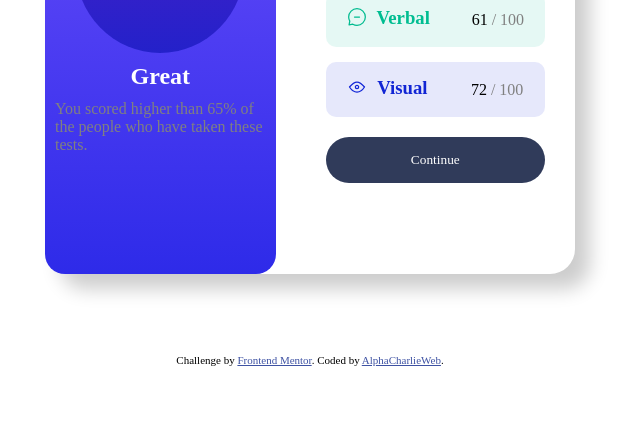
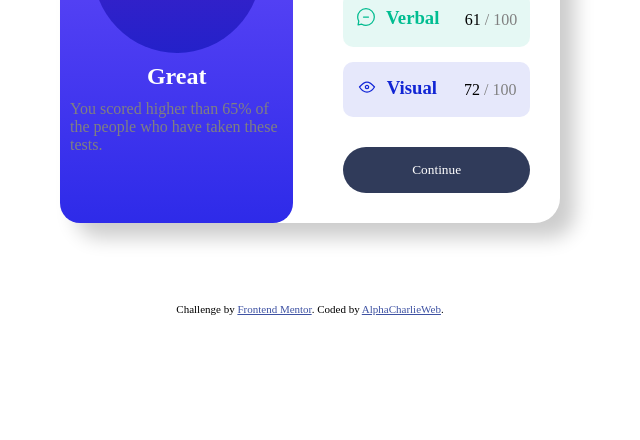
Before and after one commit to AlphaCharlieFoxtrot/results-summary-component-main, a plain HTML site: page index.html in a window 1280 px wide. Shown: the part 360-800 px from the top of the page, without its empty margins (330-970 px from the left). Drawn offline with Linux system fonts and the light colour scheme; a web font is replaced by a local one.

Commit message:
"correction"

```diff
--- a/sass/style.scss
+++ b/sass/style.scss
@@ -29,11 +29,9 @@ body{
             justify-content: center;
             gap: 25px;
             min-width: 375px;
-            width: 100%;
             @media (min-width:500px) {
                 max-width: 500px;
             }
-            min-width: 375px;
             @media (min-width:1024px) {
                 display: flex;
                 flex-direction: row;
@@ -41,10 +39,8 @@ body{
                 align-items: center;
                 gap: 50px;
                 border-radius: 25px;
-                padding-right: 30px;
                 box-shadow:15px 15px 19px rgba(0, 0, 0, 0.2);
-                width: 700px;
-                height: 70%;
+                width: 80%;
             }
             .result{
                 display: flex;
@@ -103,8 +99,16 @@ body{
                 display: flex;
                 flex-direction: column;
                 align-items: center;
-                gap: 20px;
-                width: 100%;
+                gap: 30px;
+                width: 90%;
+                @media (min-width:1024px) {
+                    box-sizing: border-box;
+                    padding: 30px 30px 30px 0;
+                    display: flex;
+                    flex-direction: column;
+                    align-items: center;
+                    justify-content: center;
+                }
                 .cards{
                     display: flex;
                     flex-direction: column;
```
Also changed, not shown: sass/style.css, 1 other file.
